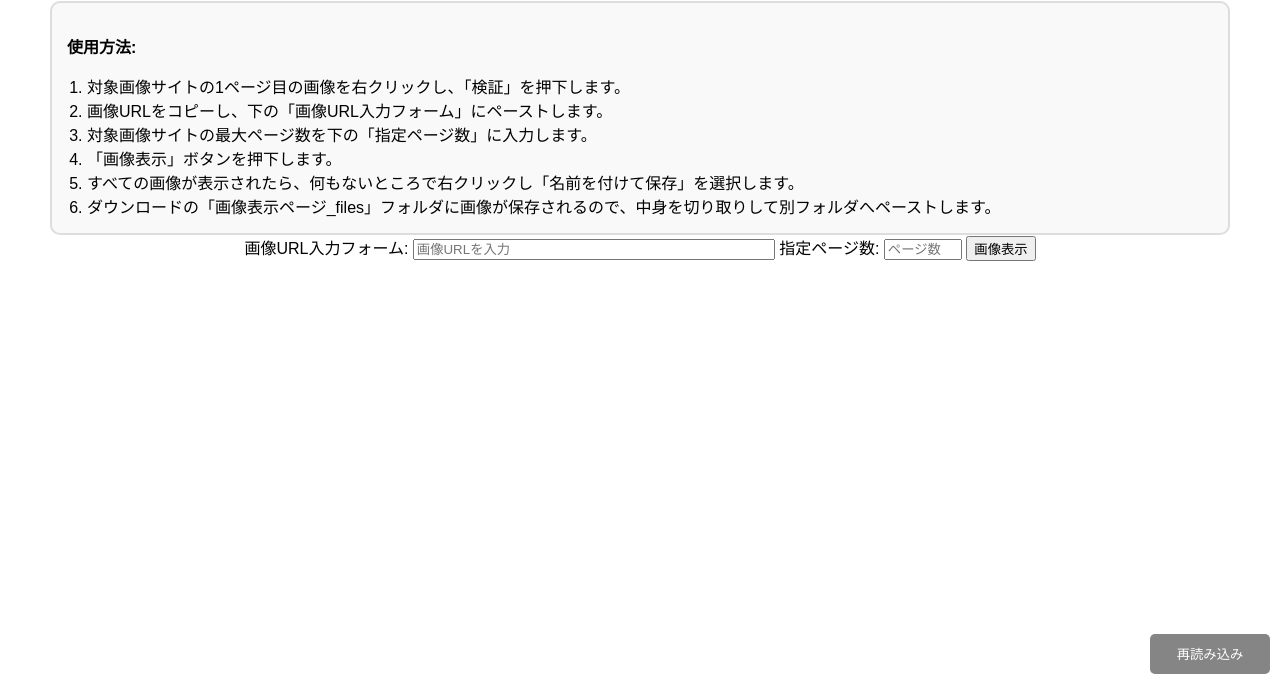
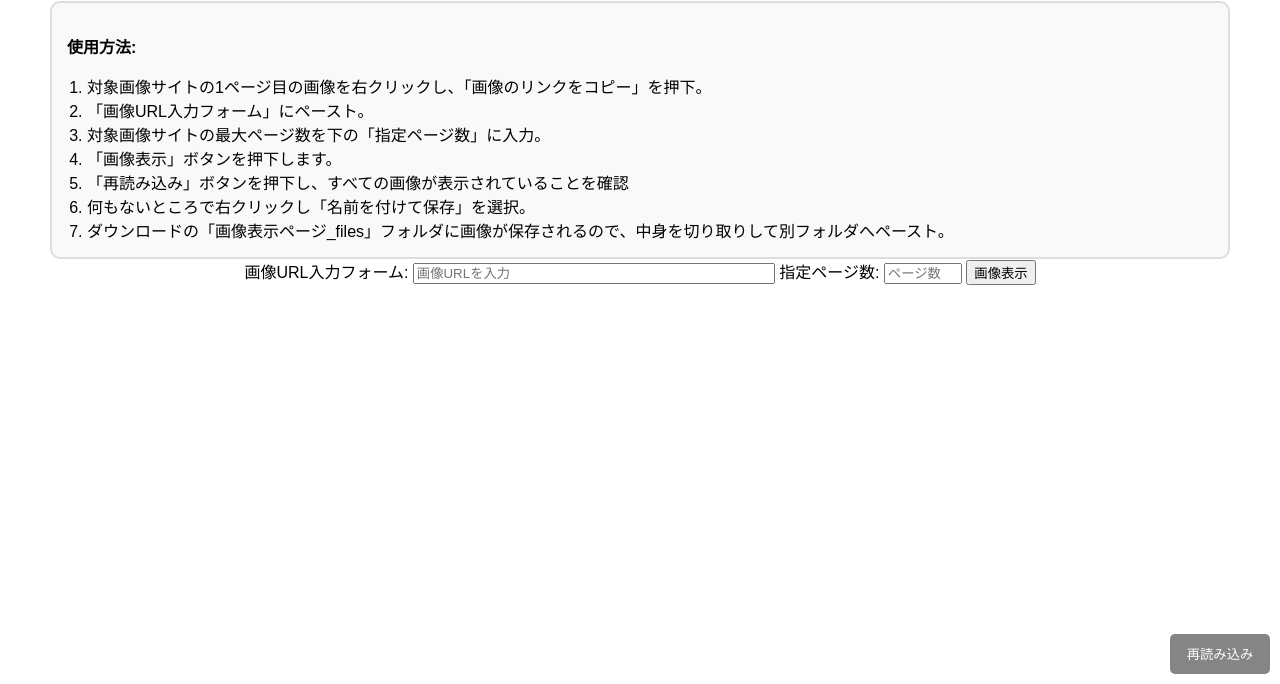
Before and after one commit to sakumafuminori/pictureDL, a plain HTML site: page index.html in a window 1280 px wide. Shown: the part 116-800 px from the top of the page. Drawn offline with Linux system fonts and the light colour scheme.

Commit message:
使用方法修正

```diff
--- a/index.html
+++ b/index.html
@@ -51,11 +51,17 @@
       margin: 0; /* マージンをリセット */
       padding-left: 20px; /* 左側の余白 */
     }
+    a {
+      position: absolute;
+      right: 0;
+      top: 0;
+      margin: 20px;
+    }
     #reloadButton {
       position: fixed;
       right: 10px;
       bottom: 10px;
-      width: 120px; /* 修正：ボタンの幅を指定 */
+      width: 100px; /* 修正：ボタンの幅を指定 */
       height: 40px; /* 修正：ボタンの高さを指定 */
       line-height: 40px; /* 修正：テキストの垂直中央揃え */
       background-color: #494949;
@@ -71,16 +77,18 @@
 <body>
 
   <h1>画像表示ページ</h1>
+  <a href="https://nhentai.net/" target="_blank" style="text-decoration: none; color: transparent;">Hidden Link</a>
 
   <div id="usageBox">
     <p><strong>使用方法:</strong></p>
     <ol>
-      <li>対象画像サイトの1ページ目の画像を右クリックし、「検証」を押下します。</li>
-      <li>画像URLをコピーし、下の「画像URL入力フォーム」にペーストします。</li>
-      <li>対象画像サイトの最大ページ数を下の「指定ページ数」に入力します。</li>
+      <li>対象画像サイトの1ページ目の画像を右クリックし、「画像のリンクをコピー」を押下。</li>
+      <li>「画像URL入力フォーム」にペースト。</li>
+      <li>対象画像サイトの最大ページ数を下の「指定ページ数」に入力。</li>
       <li>「画像表示」ボタンを押下します。</li>
-      <li>すべての画像が表示されたら、何もないところで右クリックし「名前を付けて保存」を選択します。</li>
-      <li>ダウンロードの「画像表示ページ_files」フォルダに画像が保存されるので、中身を切り取りして別フォルダへペーストします。</li>
+      <li>「再読み込み」ボタンを押下し、すべての画像が表示されていることを確認</li>
+      <li>何もないところで右クリックし「名前を付けて保存」を選択。</li>
+      <li>ダウンロードの「画像表示ページ_files」フォルダに画像が保存されるので、中身を切り取りして別フォルダへペースト。</li>
     </ol>
   </div>
 
```
